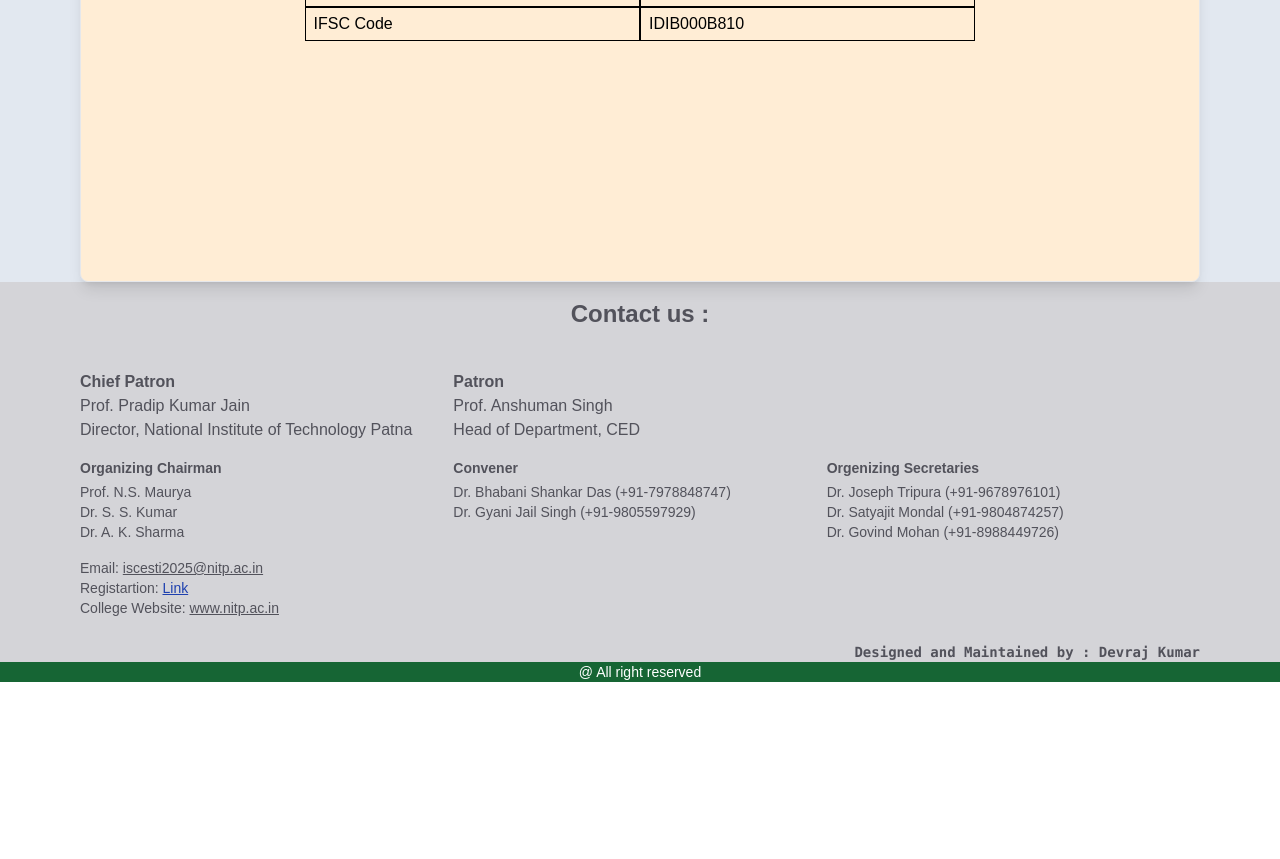
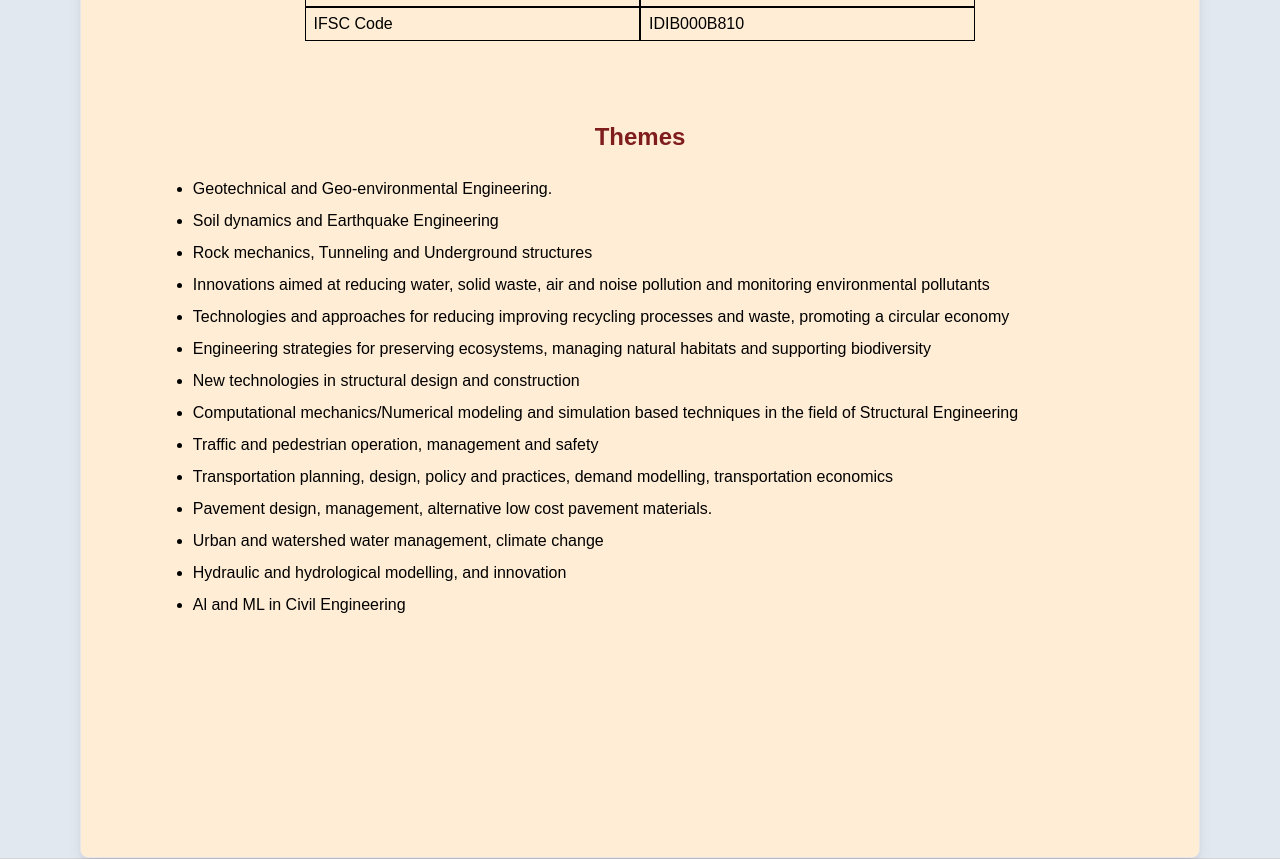
Before and after one commit to devRojha/iscesti2025, a Next.js app: page /Author in a window 1280 px wide. Shown: the part 1800-2659 px from the top of the page. Before the commit the page ends 2482 px from the top, so only its background shows below. Built offline with nearby package versions, Linux system fonts and the light colour scheme.

Commit message:
addig theme

```diff
--- a/app/Author/page.tsx
+++ b/app/Author/page.tsx
@@ -102,6 +102,26 @@ export default function Author() {
                     <div className="border border-black px-2 py-1">IDIB000B810</div>
                 </div>
             </div>
+
+            <div className="text-2xl font-bold text-red-900 text-center">Themes</div>
+            <div className="w-[80%]  mt-4 mb-20">
+                <ul className="list-disc space-y-2">
+                    <li className="pt-2">Geotechnical and Geo-environmental Engineering.</li>
+                    <li>Soil dynamics and Earthquake Engineering</li>
+                    <li>Rock mechanics, Tunneling and Underground structures</li>
+                    <li>Innovations aimed at reducing water, solid waste, air and noise pollution and monitoring environmental pollutants</li>
+                    <li>Technologies and approaches for reducing improving recycling processes and waste, promoting a circular economy</li>
+                    <li>Engineering strategies for preserving ecosystems, managing natural habitats and supporting biodiversity</li>
+                    <li>New technologies in structural design and construction</li>
+                    <li>Computational mechanics/Numerical modeling and simulation based techniques in the field of Structural Engineering</li>
+                    <li>Traffic and pedestrian operation, management and safety</li>
+                    <li>Transportation planning, design, policy and practices, demand modelling, transportation economics</li>
+                    <li>Pavement design, management, alternative low cost pavement materials.</li>
+                    <li>Urban and watershed water management, climate change</li>
+                    <li>Hydraulic and hydrological modelling, and innovation</li>
+                    <li>Al and ML in Civil Engineering</li>
+                </ul>
+            </div>
         </div>
 
     </div>
--- a/components/Menubar.tsx
+++ b/components/Menubar.tsx
@@ -11,7 +11,7 @@ export default function Menubar({option , setoption} : {option : boolean, setopt
                     <Image className=" rounded-full h-14 w-14" src={"/logo.png"} alt="Loading..." height={100} width={100}/>
                 </div>
                 <div className="h-full ml-4 font-bold text-white flex flex-col justify-center">
-                    ISCESTI-2025
+                    <button onClick={()=>router.push("/")}>ISCESTI-2025</button>
                 </div>
             </div>
             <div className="flex space-x-10 pr-4 font-bold max-lg:space-x-4 max-md:hidden">
```
